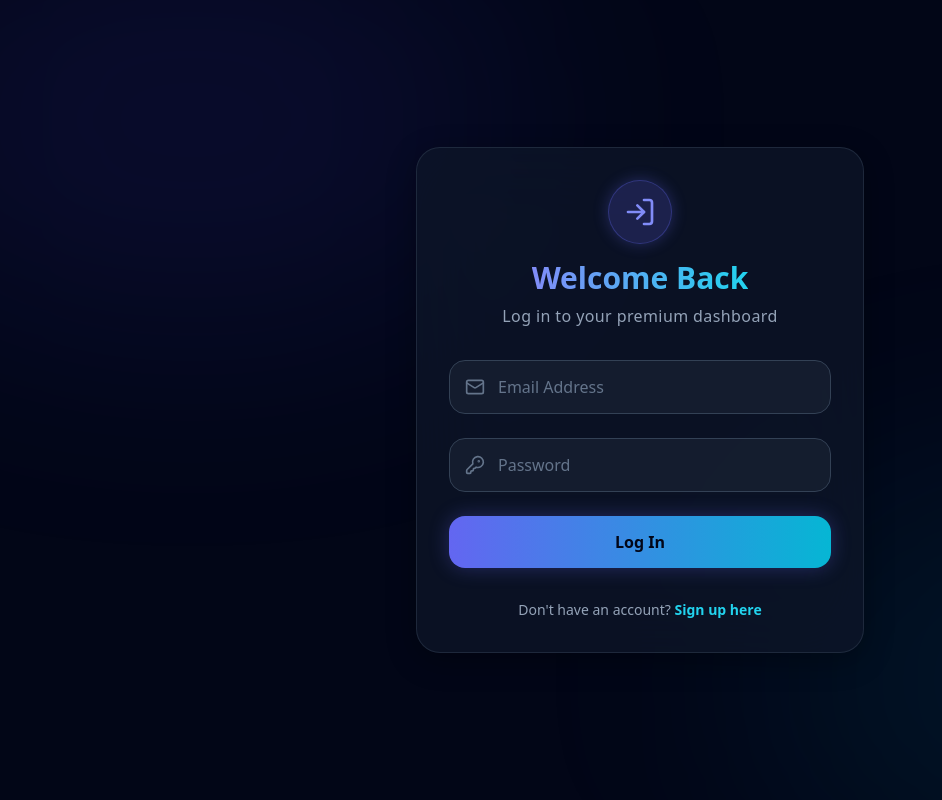
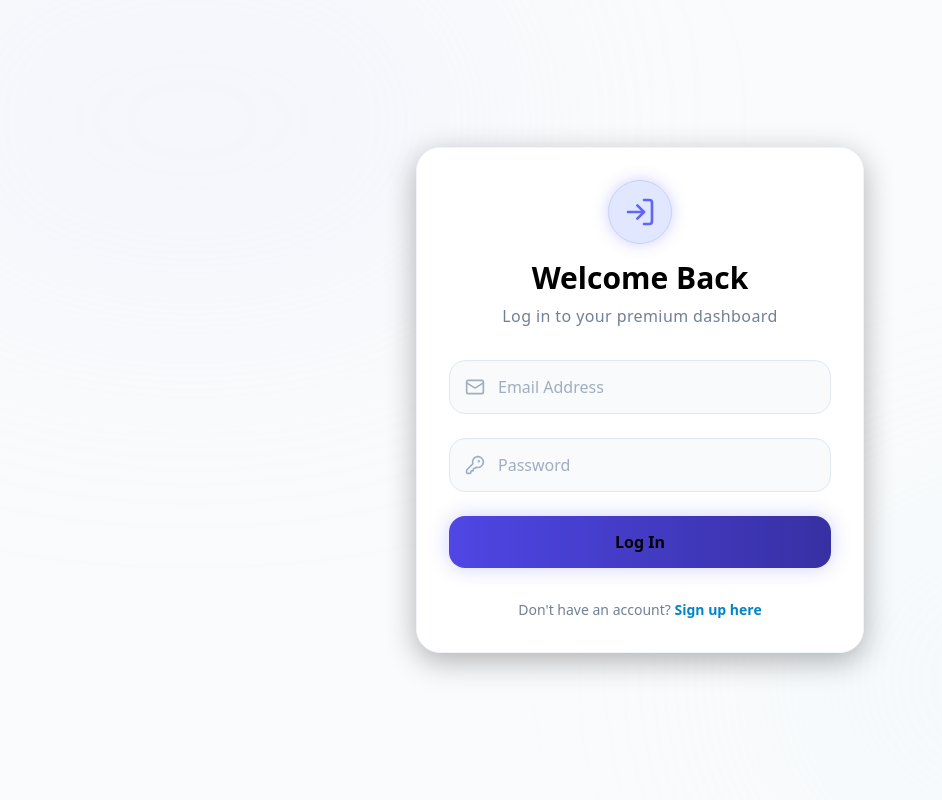
Before and after one commit to Janvee31/expense-tracker, a React app in the folder frontEnd/: page /login in a window 1280 px wide. Shown: the whole page, without its empty margins (0-942 px from the left). Built offline with nearby package versions, Linux system fonts and the light colour scheme; the HTML template or start-up script is replaced by a standard one.

Commit message:
style: overhaul theme to premium pastel mode with bold black titles

```diff
--- a/frontEnd/src/index.css
+++ b/frontEnd/src/index.css
@@ -1,3 +1,261 @@
 @tailwind base;
 @tailwind components;
 @tailwind utilities;
+
+/* Custom Premium Pastel UI Theme Overrides */
+body, html, #root {
+  background-color: #fafbfc !important;
+  color: #2d3748 !important;
+}
+
+/* Backgrounds & Panels */
+.bg-slate-950 {
+  background-color: #fafbfc !important;
+}
+.bg-slate-900 {
+  background-color: #ffffff !important;
+  box-shadow: 0 4px 20px rgba(0, 0, 0, 0.02) !important;
+}
+.bg-slate-950\/40 {
+  background-color: rgba(248, 250, 252, 0.5) !important;
+}
+.bg-slate-950\/60 {
+  background-color: rgba(248, 250, 252, 0.7) !important;
+}
+.bg-slate-900\/10 {
+  background-color: rgba(241, 245, 249, 0.4) !important;
+}
+.bg-slate-900\/30 {
+  background-color: rgba(241, 245, 249, 0.6) !important;
+}
+.bg-slate-900\/40 {
+  background-color: #ffffff !important;
+  border: 1px solid #f1f5f9 !important;
+  box-shadow: 0 4px 12px rgba(0, 0, 0, 0.01) !important;
+}
+.bg-slate-900\/50 {
+  background-color: #ffffff !important;
+}
+.bg-slate-900\/60 {
+  background-color: #ffffff !important;
+}
+.bg-slate-900\/70 {
+  background-color: #ffffff !important;
+}
+.bg-slate-800\/30 {
+  background-color: #fafbfc !important;
+}
+.bg-slate-800\/50 {
+  background-color: #f8fafc !important;
+}
+.bg-slate-800\/80 {
+  background-color: #f8fafc !important;
+}
+.bg-slate-800 {
+  background-color: #f1f5f9 !important;
+}
+
+/* Borders */
+.border-slate-800 {
+  border-color: #f1f5f9 !important;
+}
+.border-slate-700 {
+  border-color: #e2e8f0 !important;
+}
+.border-slate-700\/50 {
+  border-color: #f1f5f9 !important;
+}
+.border-slate-750 {
+  border-color: #e2e8f0 !important;
+}
+.border-slate-850 {
+  border-color: #f1f5f9 !important;
+}
+.divide-slate-850 > :not([hidden]) ~ :not([hidden]) {
+  border-color: #f1f5f9 !important;
+}
+
+/* Typography */
+.text-slate-100 {
+  color: #1a202c !important; /* Soft title black */
+}
+.text-slate-200 {
+  color: #2d3748 !important; /* Soft body black */
+}
+.text-slate-300 {
+  color: #4a5568 !important; /* Charcoal gray */
+}
+.text-slate-350 {
+  color: #4a5568 !important;
+}
+.text-slate-400 {
+  color: #718096 !important; /* Muted cool slate gray */
+}
+.text-slate-550 {
+  color: #718096 !important;
+}
+.text-slate-500 {
+  color: #a0aec0 !important;
+}
+
+/* Pastel Periwinkle/Lavender (replacing Indigo) */
+.text-indigo-400 {
+  color: #6366f1 !important;
+}
+.bg-indigo-500\/10 {
+  background-color: #eef2ff !important;
+}
+.bg-indigo-500\/20 {
+  background-color: #e0e7ff !important;
+}
+.border-indigo-500\/20 {
+  border-color: #c7d2fe !important;
+}
+.border-indigo-500\/30 {
+  border-color: #c7d2fe !important;
+}
+.bg-indigo-500 {
+  background-color: #e0e7ff !important;
+  color: #312e81 !important; /* Dark indigo text for contrast */
+  font-weight: 700 !important;
+  border: 1px solid #c7d2fe !important;
+}
+.hover\:bg-indigo-650:hover, .bg-indigo-500:hover {
+  background-color: #c7d2fe !important;
+  color: #312e81 !important;
+}
+
+/* Pastel Sky Blue (replacing Cyan) */
+.text-cyan-400 {
+  color: #0284c7 !important;
+}
+.text-cyan-300 {
+  color: #0369a1 !important;
+}
+.bg-cyan-500\/20 {
+  background-color: #e0f2fe !important;
+}
+.bg-cyan-500\/10 {
+  background-color: #f0f9ff !important;
+}
+.border-cyan-500\/20 {
+  border-color: #bae6fd !important;
+}
+.border-cyan-500\/30 {
+  border-color: #bae6fd !important;
+}
+.bg-cyan-500 {
+  background-color: #e0f2fe !important;
+  color: #0369a1 !important; /* Dark blue text */
+  font-weight: 700 !important;
+  border: 1px solid #bae6fd !important;
+}
+.hover\:bg-cyan-650:hover, .bg-cyan-500:hover {
+  background-color: #bae6fd !important;
+  color: #0369a1 !important;
+}
+
+/* Pastel Mint Green (replacing Emerald) */
+.text-emerald-450, .text-emerald-400 {
+  color: #047857 !important;
+}
+.bg-emerald-500\/10 {
+  background-color: #ecfdf5 !important;
+}
+.bg-emerald-500\/20 {
+  background-color: #d1fae5 !important;
+}
+.border-emerald-500\/10, .border-emerald-500\/20 {
+  border-color: #a7f3d0 !important;
+}
+.bg-emerald-500 {
+  background-color: #d1fae5 !important;
+  color: #065f46 !important;
+  font-weight: 700 !important;
+  border: 1px solid #a7f3d0 !important;
+}
+
+/* Pastel Blush Rose (replacing Red/Rose) */
+.text-rose-450, .text-rose-400 {
+  color: #be123c !important;
+}
+.bg-rose-500\/5 {
+  background-color: #fff1f2 !important;
+}
+.bg-rose-500\/10 {
+  background-color: #fff1f2 !important;
+}
+.bg-rose-500\/20 {
+  background-color: #ffe4e6 !important;
+}
+.border-rose-500\/10, .border-rose-500\/20 {
+  border-color: #fecdd3 !important;
+}
+
+/* Pastel Lemon Gold (replacing Amber/Yellow) */
+.text-amber-400 {
+  color: #a21caf !important; /* Soft magenta/peach */
+}
+.bg-amber-500\/10 {
+  background-color: #fdf2f8 !important;
+}
+.bg-amber-500\/20 {
+  background-color: #fbcfe8 !important;
+}
+.border-amber-500\/20 {
+  border-color: #fbcfe8 !important;
+}
+
+/* Ambient glows - set to soft warm peach and lavender */
+.bg-indigo-600\/10 {
+  background-color: rgba(224, 231, 255, 0.2) !important;
+}
+.bg-cyan-600\/10 {
+  background-color: rgba(224, 242, 254, 0.2) !important;
+}
+
+/* Input Boxes and Forms */
+input, select {
+  background-color: #ffffff !important;
+  color: #2d3748 !important;
+  border: 1px solid #e2e8f0 !important;
+  box-shadow: inset 0 1px 2px rgba(0, 0, 0, 0.01) !important;
+}
+input::placeholder {
+  color: #a0aec0 !important;
+}
+form.bg-slate-900\/50 {
+  background-color: #ffffff !important;
+  border: 1px solid #f1f5f9 !important;
+  box-shadow: 0 10px 30px rgba(0, 0, 0, 0.02) !important;
+}
+
+/* Side navigation active states */
+.active {
+  background-color: #e0e7ff !important;
+  color: #312e81 !important;
+  border: 1px solid #c7d2fe !important;
+}
+
+/* Force all headings and section titles to be bold black */
+h1, h2, h3, h4, h5, h6,
+.font-black, .font-extrabold, .font-bold {
+  color: #000000 !important;
+  font-weight: 900 !important;
+}
+
+/* Turn transparent gradient text headers into solid bold black */
+.text-transparent,
+[class*="text-transparent"],
+.bg-clip-text {
+  color: #000000 !important;
+  -webkit-text-fill-color: #000000 !important;
+  background-image: none !important;
+  background-clip: unset !important;
+  -webkit-background-clip: unset !important;
+}
+
+/* Fix text colors inside special cards */
+.text-cyan-400, .text-indigo-400, .text-emerald-400, .text-rose-450, .text-rose-400, .text-amber-400 {
+  font-weight: 700 !important;
+}
--- a/frontEnd/tailwind.config.js
+++ b/frontEnd/tailwind.config.js
@@ -1,7 +1,47 @@
 export default {
   content: ["./index.html", "./src/**/*.{js,jsx}"],
   theme: {
-    extend: {},
+    extend: {
+      colors: {
+        slate: {
+          950: '#f8fafc', // Clean light gray body background
+          900: '#ffffff', // Clean white panel/card background
+          850: '#f1f5f9', // Light gray backgrounds
+          800: '#e2e8f0', // Soft gray borders
+          750: '#cbd5e1', // Borders/dividers
+          700: '#94a3b8', // Medium gray
+          650: '#64748b', // Muted text
+          600: '#475569',
+          550: '#475569',
+          500: '#334155',
+          450: '#334155',
+          400: '#334155', // Secondary readable text
+          350: '#1e293b',
+          300: '#1e293b',
+          200: '#0f172a', // Primary bold text
+          100: '#0f172a',
+          50: '#0f172a',
+        },
+        cyan: {
+          400: '#4f46e5', // Deep premium indigo instead of neon cyan
+          500: '#3730a3',
+          600: '#312e81',
+          300: '#6366f1',
+          200: '#c7d2fe',
+          100: '#e0e7ff',
+          50: '#f5f7ff',
+        },
+        indigo: {
+          400: '#6366f1', // Classic premium indigo
+          500: '#4f46e5',
+          600: '#3730a3',
+          300: '#818cf8',
+          200: '#c7d2fe',
+          100: '#e0e7ff',
+          50: '#f5f7ff',
+        }
+      }
+    },
   },
   plugins: [],
 }
```
Also changed, not shown: 1 other file (tests, documents, lock files or other folders).
